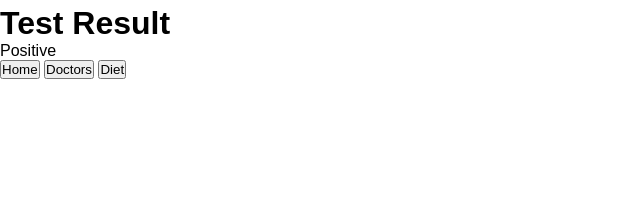
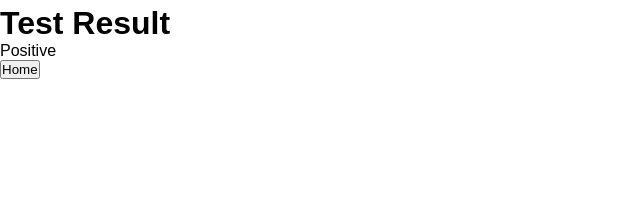
Before and after one commit to youssefkhaled20190/Diabetes-prediction-system, a Python web app: template website/templates/result.html in a window 1280 px wide. Shown: the part 500-708 px from the top of the page, without its empty margins (0-640 px from the left). Run offline with Jinja, Linux system fonts and the light colour scheme; the template is opened without the code that fills it, so the values that code supplies are empty; some libraries are stand-ins or nearby versions.

Commit message:
result modified

```diff
--- a/website/static/css/result.css
+++ b/website/static/css/result.css
@@ -66,6 +66,9 @@ p{
     gap: 20px;
     text-align: center;
 }
+a{
+    text-decoration: none;
+}
 /* .card .buttons .b2{
     display: flex;
     gap: 20px;
--- a/website/templates/result.html
+++ b/website/templates/result.html
@@ -14,9 +14,12 @@
         {% endif %}
     </div>
     <div class="buttons">
-        <button class="b1">Home</button>
-        <button class="b1">Doctors</button>
-        <button class="b1">Diet</button>
+        <a href="/"><button class="b1">Home</button></a>
+        {% if res ==1%}
+        <a href="/doctors"><button class="b1">Doctors</button></a>
+        <a href="/dietandprecautions">   <button class="b1">Diet</button> </a>
+        {% endif %}
+
 
     </div>
 </div>
```
